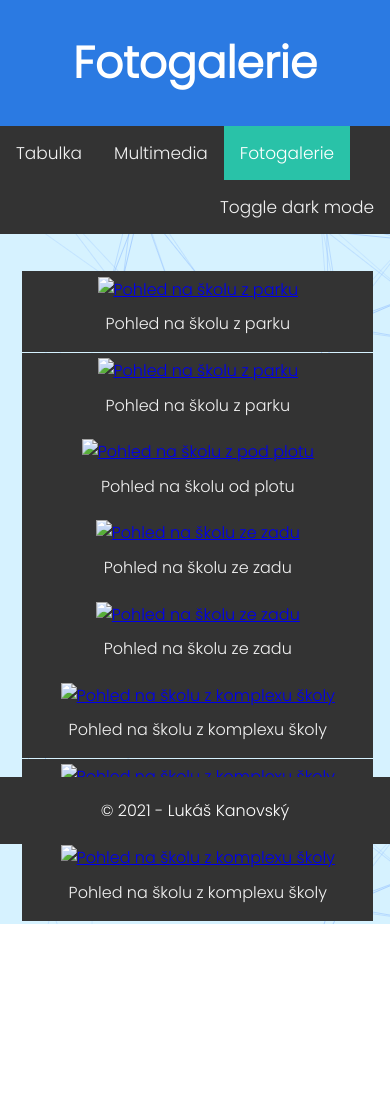
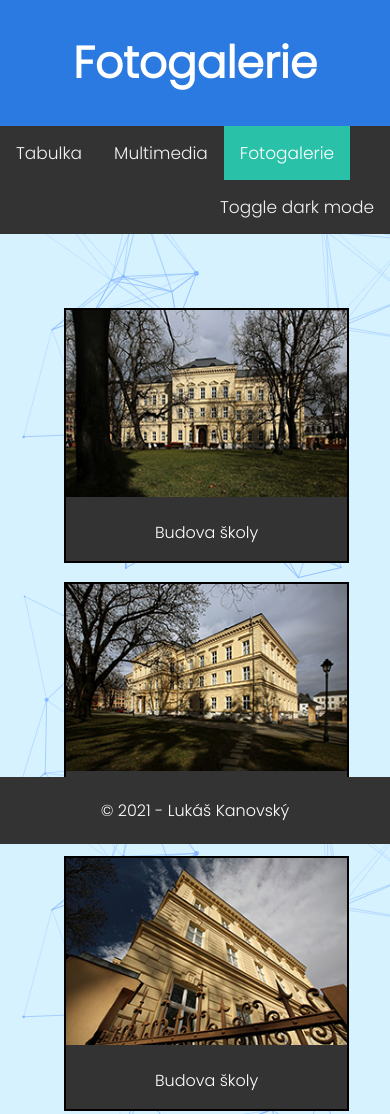
Before and after one commit to PandaLen/html, a plain HTML site: page fotogalerie/fotogalerie.html in a window 390 px wide. Shown: the top 1114 px of the page. Before the commit the page ends 924 px from the top, so only its background shows below. Drawn offline with Linux system fonts and the light colour scheme.

Commit message:
Dokončení fotogalerie

```diff
--- a/css/fotogalerie.css
+++ b/css/fotogalerie.css
@@ -8,45 +8,52 @@ footer {
 }
 
 div.gallery {
-    margin: 0.8%;
+    margin: 0.6em;
+    border: 2px solid black;
+    width: 23%;
     float: left;
-    width: 23%;
+    background-color: #333;
+    color: white;
 }
 
-.divgallery img {
+div.gallery:hover {
+    border: 2px solid rgb(15, 15, 15);
+}
+
+div.gallery img {
     width: 100%;
     height: auto;
+    border: hidden;
 }
 
 div.desc {
     padding: 1em;
-    padding-top: 2.5em;
     text-align: center;
-    margin-top: -1.9em;
-    background-color: #333;
-    color: #f2f2f2;
 }
 
-.clear {
-    clear: both;
+#mainsec{
+    padding-top: 1.5em;
+    width: 80%;
+    margin: auto;
 }
 
-@media only screen and (max-width: 1200px) {
-    main {
+@media only screen and (max-width: 1200px){
+    #mainsec {
         width: 90%;
     }
+
     div.gallery {
-        width: 30%;
+        width: 28%;
     }
 }
 
-@media only screen and (max-width: 800px) {
+@media only screen and (max-width: 800px){
     div.gallery {
-        width: 45%;
+        width: 43%;
     }
 }
 
-@media only screen and (max-width: 500px) {
+@media only screen and (max-width: 500px){
     div.gallery {
         width: 100%;
     }
--- a/fotogalerie/fotogalerie.html
+++ b/fotogalerie/fotogalerie.html
@@ -23,63 +23,72 @@
         <button class="button" onclick="myFunction()">Toggle dark mode</button>
     </div>
     <main>
+        <section id="mainsec">
+            <section>
                 <div class="gallery">
-            <a data-lightbox="skola" href="hlavni-budova-skoly-velke.jpg">
-                <img src="hlavni-budova-skoly-male.jpg" alt="Pohled na školu z parku" width="600" height="400">
+                    <a data-lightbox="skola" href="img/hlavni-budova-skoly-velke.jpg">
+                      <img src="img/hlavni-budova-skoly-male.jpg" alt="Budova školy" width="600" height="400">
                     </a>
-            <div class="desc">Pohled na školu z parku</div>
+                    <div class="desc">Budova školy</div>
                   </div>
-
+                  </section>
+                  <section>
                   <div class="gallery">
-            <a data-lightbox="skola" href="hlavni-budova-skoly-velke2.jpg">
-                <img src="hlavni-budova-skoly-male2.jpg" alt="Pohled na školu z parku" width="600" height="400">
+                    <a data-lightbox="skola" href="img/hlavni-budova-skoly-velke2.jpg">
+                      <img src="img/hlavni-budova-skoly-male2.jpg" alt="Budova školy" width="600" height="400">
                     </a>
-            <div class="desc">Pohled na školu z parku</div>
+                    <div class="desc">Budova školy</div>
                   </div>
-
+                </section>
+                <section>
                   <div class="gallery">
-            <a data-lightbox="skola" href="hlavni-budova-skoly-velke3.jpg">
-                <img src="hlavni-budova-skoly-male3.jpg" alt="Pohled na školu z pod plotu" width="600" height="400">
+                    <a data-lightbox="skola" href="img/hlavni-budova-skoly-velke3.jpg">
+                      <img src="img/hlavni-budova-skoly-male3.jpg" alt="Budova školy" width="600" height="400">
                     </a>
-            <div class="desc">Pohled na školu od plotu</div>
+                    <div class="desc">Budova školy</div>
                   </div>
-
+                  </section>
+                  <section>
                   <div class="gallery">
-            <a data-lightbox="skola" href="komplex-skoly-velke.jpg">
-                <img src="komplex-skoly-male.jpg" alt="Pohled na školu ze zadu" width="600" height="400">
+                    <a data-lightbox="skola" href="img/komplex-skoly-velke.jpg">
+                      <img src="img/komplex-skoly-male.jpg" alt="Budova školy" width="600" height="400">
                     </a>
-            <div class="desc">Pohled na školu ze zadu</div>
+                    <div class="desc">Budova školy</div>
                   </div>
-
+                </section>
+                <section>
                   <div class="gallery">
-            <a data-lightbox="skola" href="komplex-skoly-velke2.jpg">
-                <img src="komplex-skoly-male2.jpg" alt="Pohled na školu ze zadu" width="600" height="400">
+                    <a data-lightbox="skola" href="img/komplex-skoly-velke2.jpg">
+                      <img src="img/komplex-skoly-male2.jpg" alt="Budova školy" width="600" height="400">
                     </a>
-            <div class="desc">Pohled na školu ze zadu</div>
+                    <div class="desc">Budova školy</div>
                   </div>
-
+                  </section>
+                  <section>
                   <div class="gallery">
-            <a data-lightbox="skola" href="komplex-skoly-velke4.jpg">
-                <img src="komplex-skoly-male4.jpg" alt="Pohled na školu z komplexu školy" width="600" height="400">
+                    <a data-lightbox="skola" href="img/komplex-skoly-velke4.jpg">
+                      <img src="img/komplex-skoly-male4.jpg" alt="Budova školy" width="600" height="400">
                     </a>
-            <div class="desc">Pohled na školu z komplexu školy</div>
+                    <div class="desc">Budova školy</div>
                   </div>
-
+                </section>
+                <section>
                   <div class="gallery">
-            <a data-lightbox="skola" href="komplex-skoly-velke5.jpg">
-                <img src="komplex-skoly-male5.jpg" alt="Pohled na školu z komplexu školy" width="600" height="400">
+                    <a data-lightbox="skola" href="img/komplex-skoly-velke5.jpg">
+                      <img src="img/komplex-skoly-male5.jpg" alt="Budova školy" width="600" height="400">
                     </a>
-            <div class="desc">Pohled na školu z komplexu školy</div>
+                    <div class="desc">Budova školy</div>
                   </div>
-
+                  </section>
+                  <section>
                   <div class="gallery">
-            <a data-lightbox="skola" href="komplex-skoly-velke6.jpg">
-                <img src="komplex-skoly-male6.jpg" alt="Pohled na školu z komplexu školy" width="600" height="400">
+                    <a data-lightbox="skola" href="img/komplex-skoly-velke6.jpg">
+                      <img src="img/komplex-skoly-male6.jpg" alt="Budova školy" width="600" height="400">
                     </a>
-            <div class="desc">Pohled na školu z komplexu školy</div>
-
+                    <div class="desc">Budova školy</div>
                   </div>
-        <div class="clear"></div>
+            </section>
+        </section>
     </main>
     <footer>
         <p>&copy; 2021 - Lukáš Kanovský</p>
```
Lines whose indentation alone changed are shown as unchanged.
